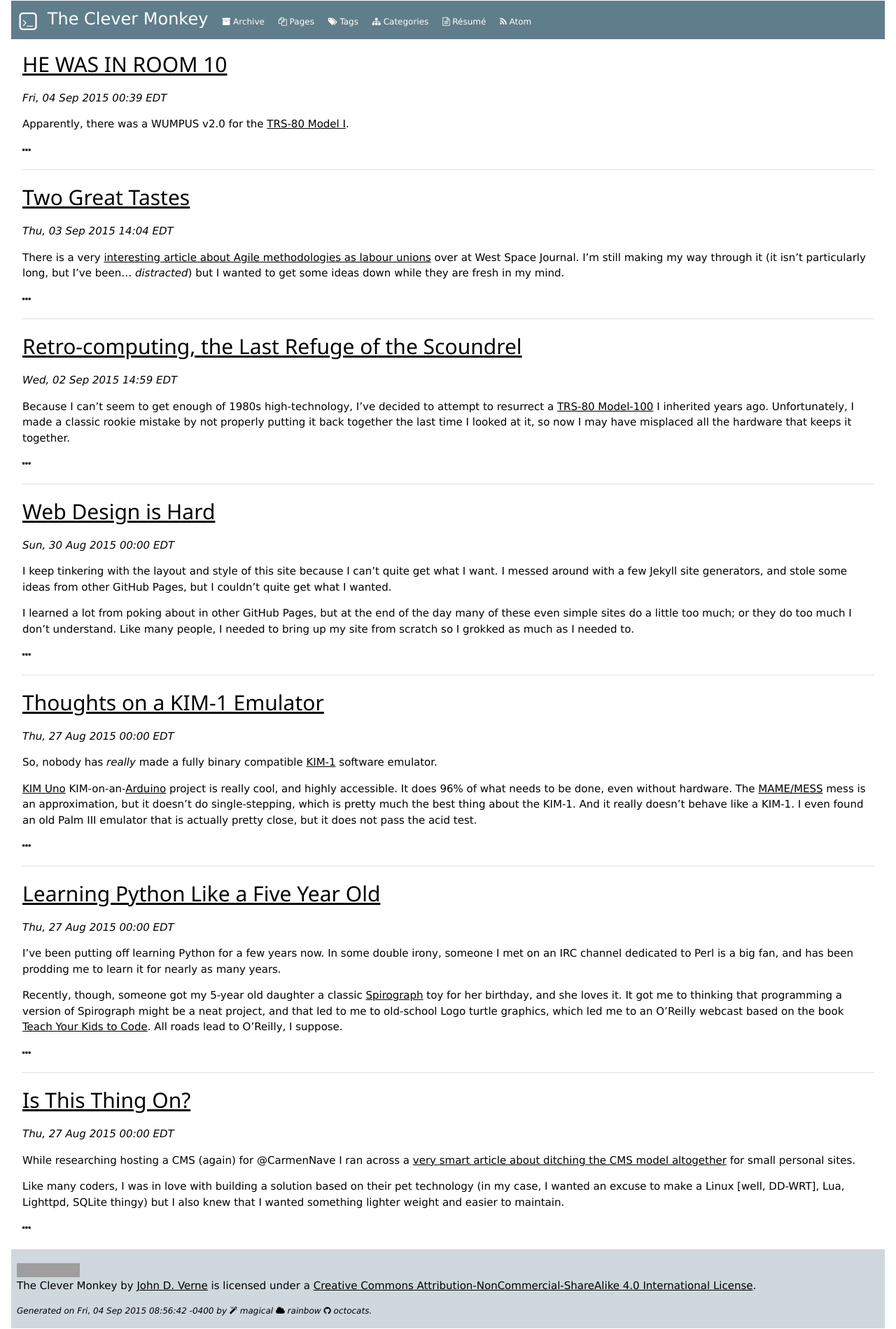
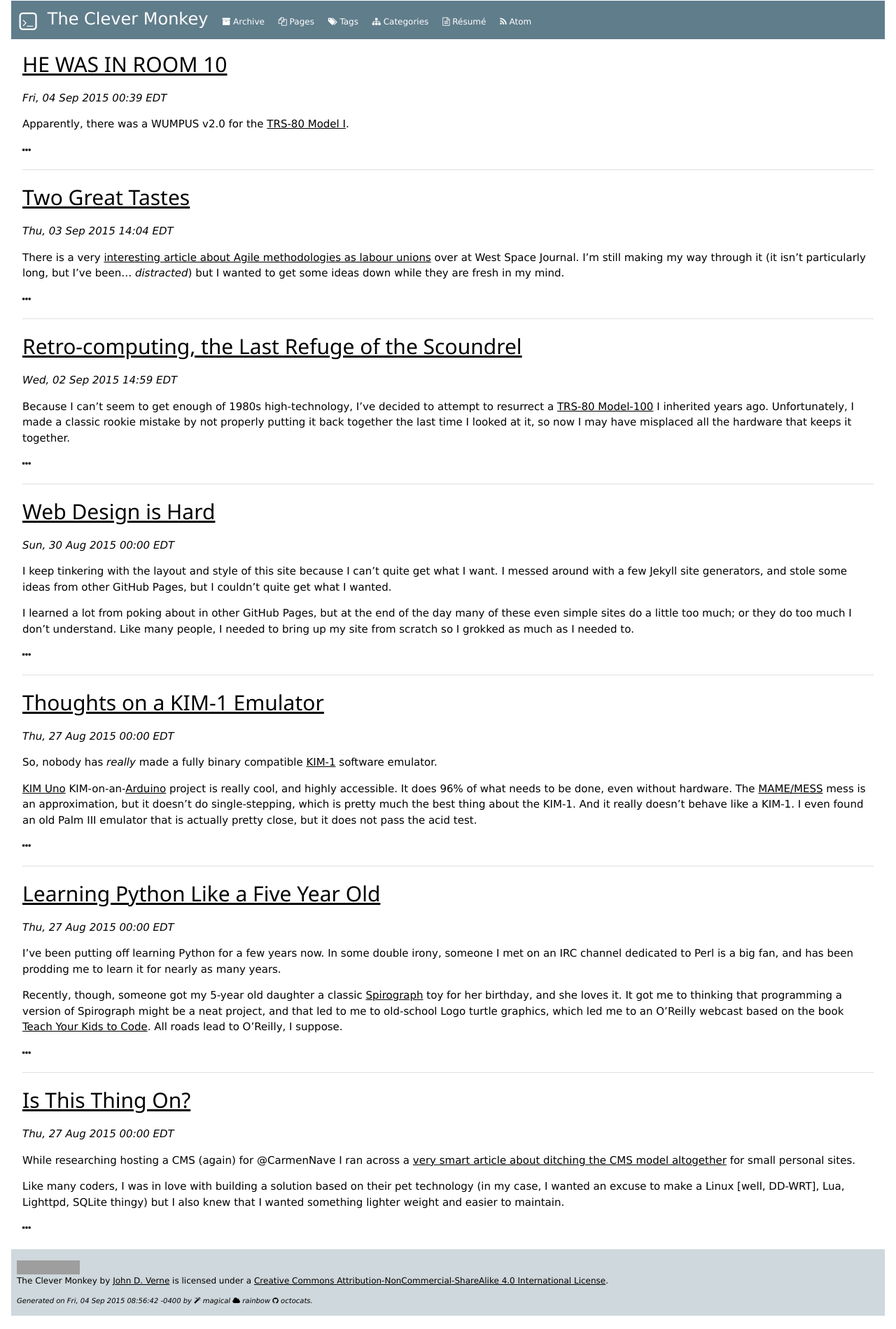
Before and after one commit to jverne/jverne.github.io, a Jekyll site: the page built from index.md, in a window 1280 px wide. Shown: the whole page at 70% size. Built offline with Jekyll 4.4.1, drawn with Linux system fonts in a browser that asks for light colours; nearby versions of some CDN libraries; grey boxes are pictures that could not be loaded.

Commit message:
Remove dead include; tweak footer to render smaller

```diff
--- a/_includes/footer.html
+++ /dev/null
@@ -1,5 +0,0 @@
-<footer class="footer">
-	<div class="container">
-		{% include license.html %}
-	</div>
-</footer>
--- a/_layouts/default.html
+++ b/_layouts/default.html
@@ -13,8 +13,8 @@
 
 <footer class="w3-container">
 	<div class="w3-theme-l4 w3-padding-small">
-	<p>{% include license.html %}</p>
-	<p class="w3-small"><em>Generated on {{ site.time | date_to_rfc822 }} by <i class="fa fa-magic"></i> magical <i class="fa fa-cloud"></i> rainbow <i class="fa fa-github"></i> octocats.</em></p>
+	<p class="w3-small">{% include license.html %}</p>
+	<p class="w3-tiny"><em>Generated on {{ site.time | date_to_rfc822 }} by <i class="fa fa-magic"></i> magical <i class="fa fa-cloud"></i> rainbow <i class="fa fa-github"></i> octocats.</em></p>
 	</div>
 </footer>
 </html>
```
